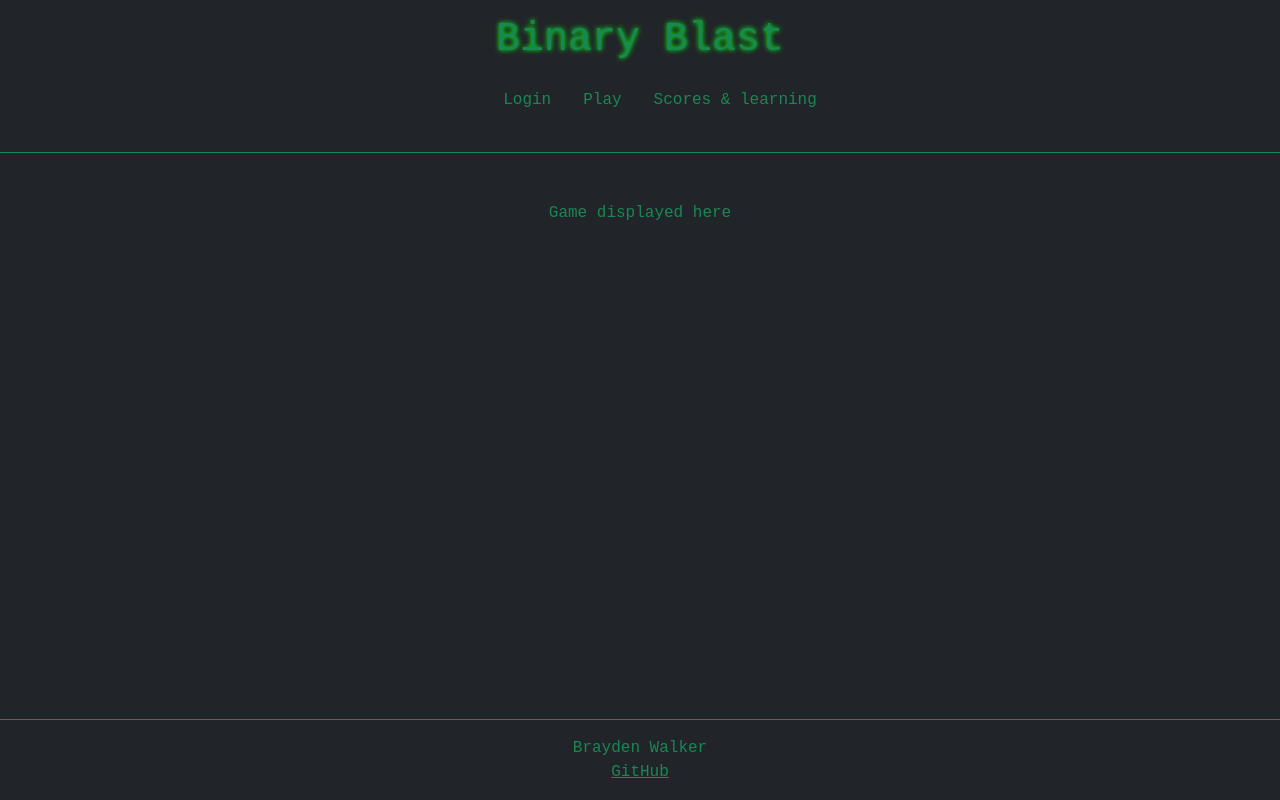
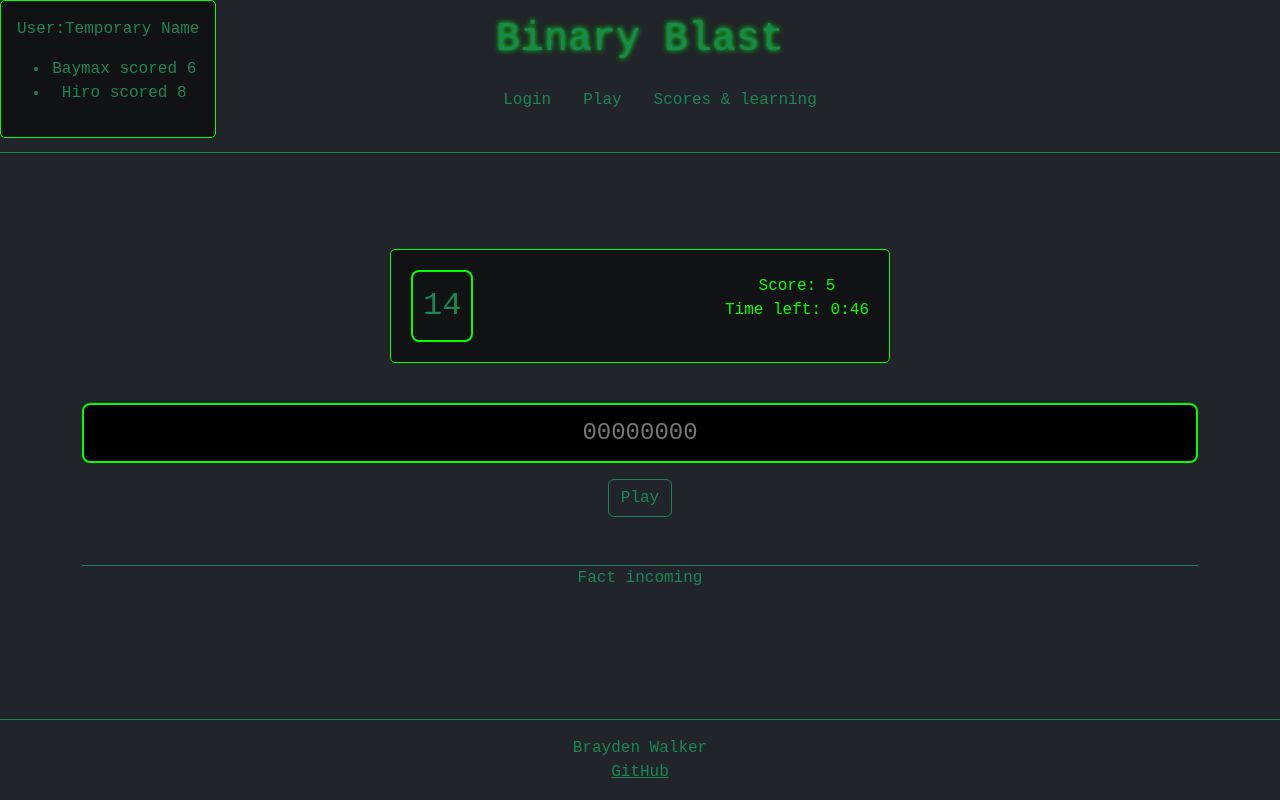
Before and after one commit to BraydenReklaw/startup, a React (Vite) app: page /game in a window 1280 px wide. Built offline with nearby package versions, Linux system fonts and the light colour scheme.

Commit message:
setup game and login.jsx

```diff
--- a/src/game/game.jsx
+++ b/src/game/game.jsx
@@ -1,9 +1,57 @@
 import React from 'react';
+import './game.css';
 
 export function Game() {
   return (
     <main className="container my-5 text-center flex-grow-1">
-      <div>Game displayed here</div>
+      <div className="corner-box position-absolute top-0 start-0 p-3">
+                <div className="users">
+                    User:
+                    <span className="user-name">Temporary Name</span>
+                </div>
+
+                <ul className="notifying mt-3">
+                    <li className="user-name">Baymax scored 6</li>
+                    <li className="user-naem">Hiro scored 8</li>
+                </ul>
+            </div>
+
+
+
+            <br />
+            <div className="game mt-4">
+                <div className="game-box">
+                    <div className="num-data-container">
+                        <div className="num-to-convert-box">
+                            <span id="num_to_convert" className="num-text">14</span>
+                        </div>
+                        <div className="mid-game-data">
+                            <ul className="list-unstyled">
+                                <li>
+                                    Score: <span id="game-score">5</span>
+                                </li>
+                                <li>
+                                    Time left: <span className="countdown">0:46</span>
+                                </li>
+                            </ul>
+                        </div>
+                    </div>
+                </div>
+
+                <form className="game-input">
+                    <input type="text" id="user-answer" pattern="^[01]{1,8}$" title="0 or 1 only" placeholder="00000000" className="input-answer" />
+                </form>
+            </div>
+
+            <div>
+                <button className="btn btn-outline-success mt-3">Play</button>
+            </div>
+
+            <br />
+
+            <div className="fact_box mt-4 border-top border-success">
+                <span id="fact">Fact incoming</span>
+            </div>
     </main>
   );
 }
--- a/src/login/login.jsx
+++ b/src/login/login.jsx
@@ -3,7 +3,17 @@ import React from 'react';
 export function Login() {
   return (
     <main className="container my-5 text-center flex-grow-1">
-      <div>login displayed here</div>
+      <h1>Welcome, User, to Binary Blast</h1>
+            <form method="get" action="game.html" className="my-4">
+                <div className="mb-3">
+                    <input type="email" className="form-control text-success border-success" placeholder="your@email.com" />
+                </div>
+                <div className="mb-3">
+                    <input type="password" className="form-control text-success border-success" placeholder="password" />
+                </div>
+                <button type="submit" className="btn btn-outline-success">Login</button>
+                <button type="submit" className="btn btn-outline-success">Create</button>
+            </form>
     </main>
   );
 }
```
